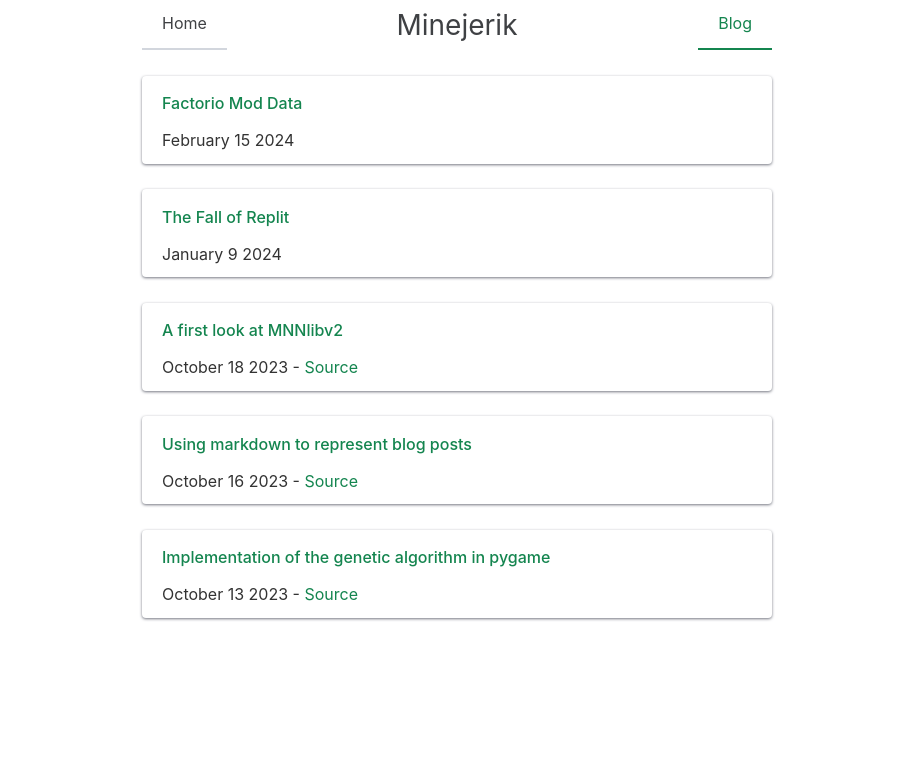
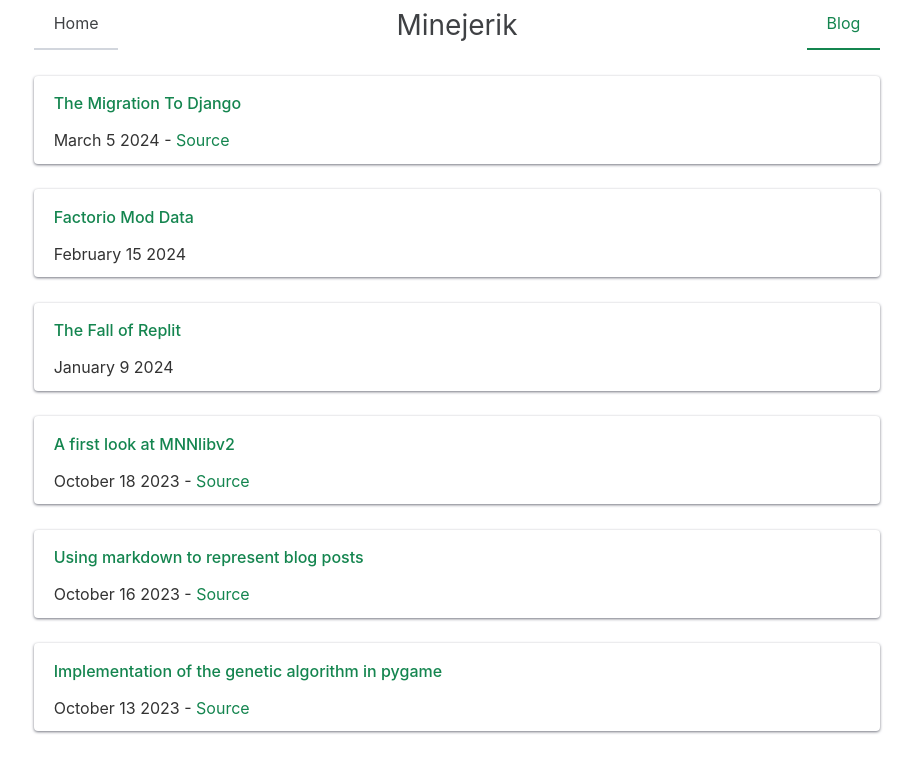
Before and after one commit to Minejerik/django_minejerik.dev, a Django app: page /blog/ in a window 1280 px wide. Shown: the top 773 px of the page, without its empty margins (183-1096 px from the left). Run offline with Django 5.2, Linux system fonts and the light colour scheme; some libraries are stand-ins or nearby versions.

Commit message:
6th blog post and add analytics

```diff
--- /dev/null
+++ b/minejerikdev/blog/blog/6.md
@@ -0,0 +1,24 @@
+TITLE:The Migration To Django
+SOURCE:https://github.com/Minejerik/django_minejerik.dev/
+DATE:March 5 2024
+
+![The django logo](/static/blog/6/download.png)
+###### Django logo
+
+
+Hello Everybody! I have started to move this website from flask to django.
+I have a few reasons for this move, that I will explain in this blog post.
+
+## Reason 1
+
+Extensiblity, I want to be able to add to my website very easily, and with django I would be able too.
+
+## Reason 2
+
+Support, there is more support for django than flask.
+
+## Reason 3
+
+I want to, I am bored and want to do something.
+
+Thats it, thank you for reading this very short blogpost!
--- a/minejerikdev/blog/templates/blog/blog.html
+++ b/minejerikdev/blog/templates/blog/blog.html
@@ -6,10 +6,13 @@
   <meta name="viewport" content="width=device-width, initial-scale=1.0">
   <title>minejerik | blog</title>
   <link rel="stylesheet" href="/static/base/chota.css">
+  <!-- GOAT COUNTER / ANALYTICS -->
+  <script data-goatcounter="https://minejerik.goatcounter.com/count"
+        async src="//gc.zgo.at/count.js"></script>
 </head>
 <body style="overflow-x: hidden;">
   <div class="row">
-    <div class="col-3"></div>
+    <div class="col-2"></div>
     <div class="col">
 
       <nav class="nav">
@@ -26,7 +29,7 @@
 
         <div class="nav-right">
           <div class="tabs">
-            <a href="/blog" class="active">Blog</a>
+            <a href="/blog/" class="active">Blog</a>
           </div>
         </div>
 
@@ -51,7 +54,7 @@
       {% endfor %}
     </div>
     </div>
-    <div class="col-3"></div>
+    <div class="col-2"></div>
   </div>
 </body>
 </html>
--- a/minejerikdev/blog/templates/blog/blog_post.html
+++ b/minejerikdev/blog/templates/blog/blog_post.html
@@ -6,6 +6,9 @@
   <meta name="viewport" content="width=device-width, initial-scale=1.0">
   <title>minejerik | {{post.title}}</title>
   <link rel="stylesheet" href="/static/base/chota.css">
+  <!-- GOAT COUNTER / ANALYTICS -->
+  <script data-goatcounter="https://minejerik.goatcounter.com/count"
+        async src="//gc.zgo.at/count.js"></script>
 </head>
 <body style="overflow-x: hidden;">
   <div class="row">
@@ -26,7 +29,7 @@
 
         <div class="nav-right">
           <div class="tabs">
-            <a href="/blog">Blog</a>
+            <a href="/blog/">Blog</a>
           </div>
         </div>
 
```
Also changed, not shown: minejerikdev/base/templates/base/index.html (+15 -7 lines), minejerikdev/blog/static/blog/6/download.png (added).
